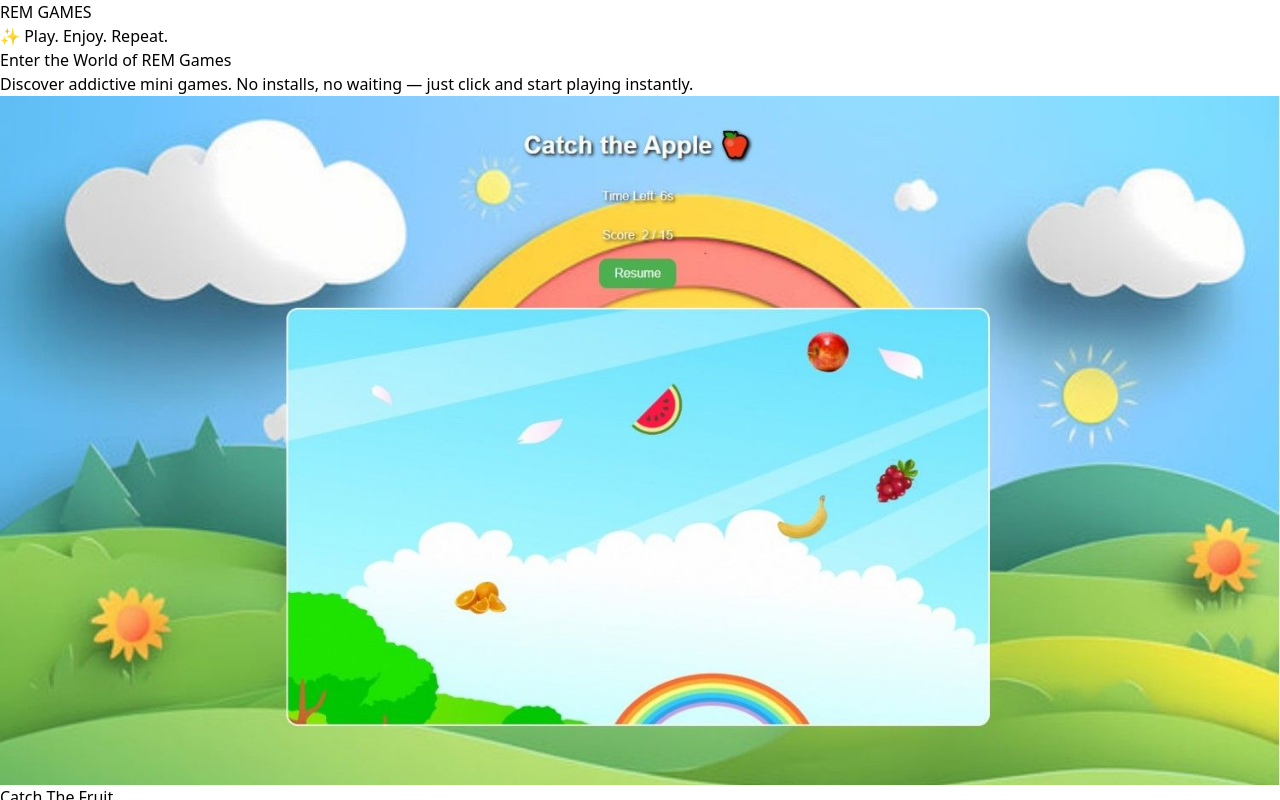
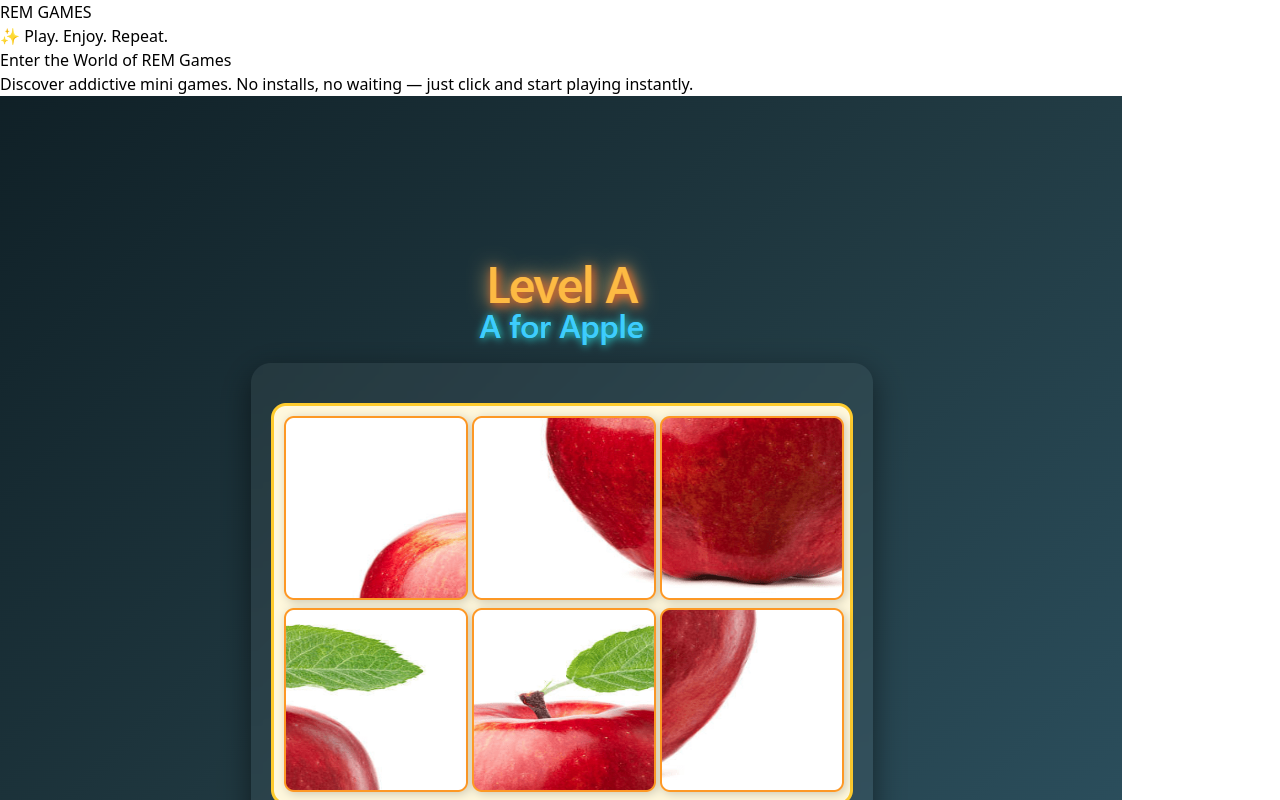
Before and after one commit to rajabeventmanagement-hub/rem-games, a React (Vite) app: page / in a window 1280 px wide. Shown: the top 800 px of the page. Built offline with nearby package versions, Linux system fonts and the light colour scheme.

Commit message:
First commit

```diff
--- a/src/data/game.js
+++ b/src/data/game.js
@@ -2,7 +2,7 @@ const games = [
   {
     id: 1,
     title: "Catch The Fruit",
-    image: "/catch-apple.jpg",
+    image: "/apple.png",
     link: "https://catch-the-fruits-five.vercel.app/"
   },
   {
```
Also changed, not shown: public/apple.png (added).
